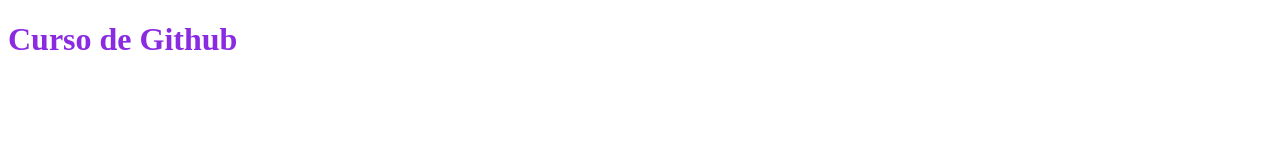
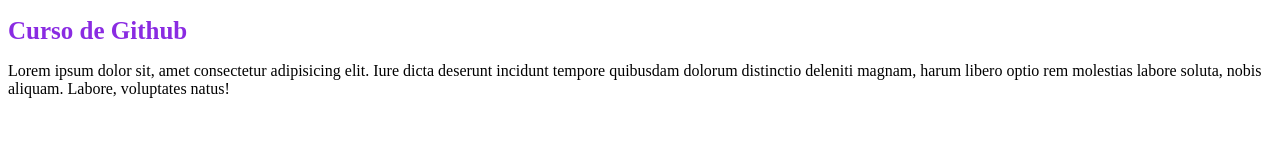
Before and after one commit to nahu7310/Comisi-n322275, a plain HTML site: page index.html in a window 1280 px wide. Drawn offline with Linux system fonts and the light colour scheme.

Commit message:
agrego mis primeras etiquetas

```diff
--- a/estilos.css
+++ b/estilos.css
@@ -1,3 +1,4 @@
 h1{
     color: blueviolet;
+    font-size: 25px;
 }
--- a/index.html
+++ b/index.html
@@ -9,5 +9,6 @@
 </head>
 <body>
     <h1>Curso de Github</h1>
+    <p>Lorem ipsum dolor sit, amet consectetur adipisicing elit. Iure dicta deserunt incidunt tempore quibusdam dolorum distinctio deleniti magnam, harum libero optio rem molestias labore soluta, nobis aliquam. Labore, voluptates natus!</p>
 </body>
 </html>
```
